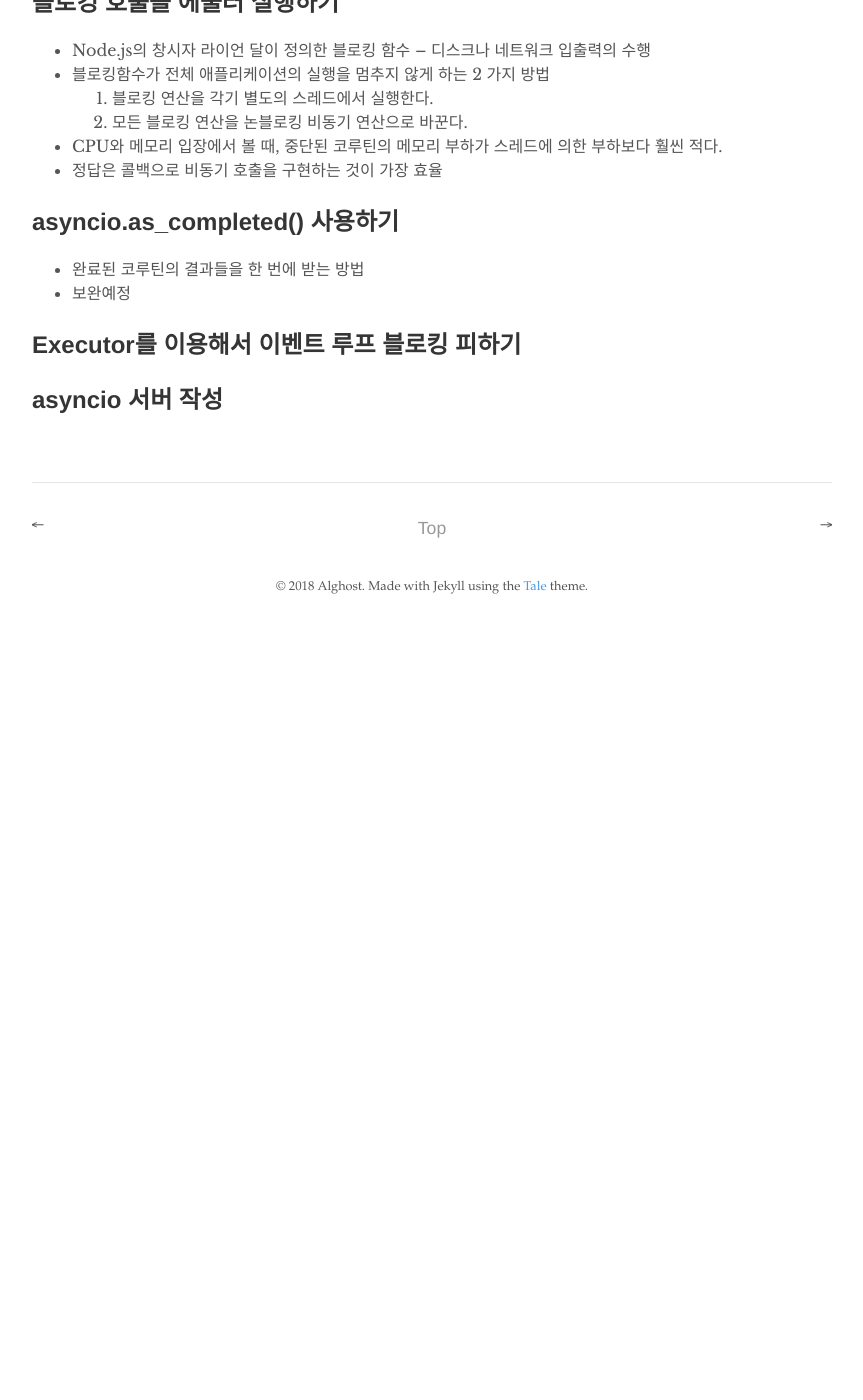
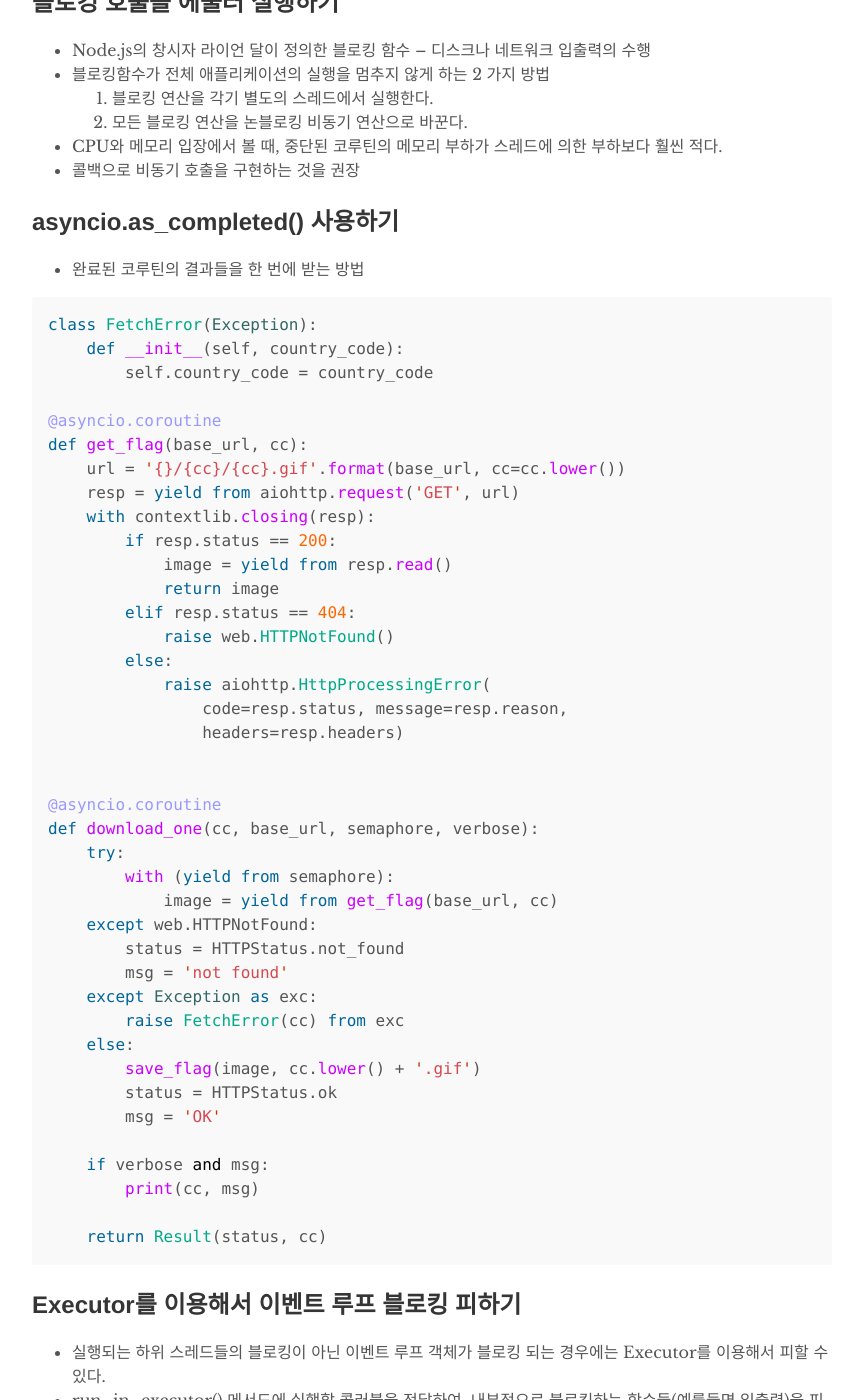
Before and after one commit to hydblab/hydblab.github.io, a Jekyll site: the page built from _posts/2018-11-07-asyncio.md, in a window 1280 px wide and 1400 px high, scrolled down 4442 px. Shown: the whole window, without its empty margins (208-1071 px from the left). Built offline with Jekyll 4.4.1, drawn with Linux system fonts in a browser that asks for light colours; before the commit the page ends 5072 px from its top, so only the background shows below that; some of the changed text lies outside the part shown.

Commit message:
[2018-11-14][asyncio.md] 나머지 부분 보완

```diff
--- a/_posts/2018-11-07-asyncio.md
+++ b/_posts/2018-11-07-asyncio.md
@@ -180,11 +180,138 @@ def get_flag(cc):
     1. 블로킹 연산을 각기 별도의 스레드에서 실행한다.
     2. 모든 블로킹 연산을 논블로킹 비동기 연산으로 바꾼다.
 - CPU와 메모리 입장에서 볼 때, 중단된 코루틴의 메모리 부하가 스레드에 의한 부하보다 훨씬 적다.
-- 정답은 콜백으로 비동기 호출을 구현하는 것이 가장 효율
+- 콜백으로 비동기 호출을 구현하는 것을 권장
 
 ## asyncio.as_completed() 사용하기
 - 완료된 코루틴의 결과들을 한 번에 받는 방법
-- 보완예정
+
+{% highlight python %}
+class FetchError(Exception):
+    def __init__(self, country_code):
+        self.country_code = country_code
+
+@asyncio.coroutine
+def get_flag(base_url, cc):
+    url = '{}/{cc}/{cc}.gif'.format(base_url, cc=cc.lower())
+    resp = yield from aiohttp.request('GET', url)
+    with contextlib.closing(resp):
+        if resp.status == 200:
+            image = yield from resp.read()
+            return image
+        elif resp.status == 404:
+            raise web.HTTPNotFound()
+        else:
+            raise aiohttp.HttpProcessingError(
+                code=resp.status, message=resp.reason,
+                headers=resp.headers)
+
+
+@asyncio.coroutine
+def download_one(cc, base_url, semaphore, verbose):
+    try:
+        with (yield from semaphore):
+            image = yield from get_flag(base_url, cc)
+    except web.HTTPNotFound:
+        status = HTTPStatus.not_found
+        msg = 'not found'
+    except Exception as exc:
+        raise FetchError(cc) from exc
+    else:
+        save_flag(image, cc.lower() + '.gif')
+        status = HTTPStatus.ok
+        msg = 'OK'
+
+    if verbose and msg:
+        print(cc, msg)
+
+    return Result(status, cc)
+{% endhighlight %}
+
 
 ## Executor를 이용해서 이벤트 루프 블로킹 피하기
-## asyncio 서버 작성
+- 실행되는 하위 스레드들의 블로킹이 아닌 이벤트 루프 객체가 블로킹 되는 경우에는 Executor를 이용해서 피할 수 있다.
+- run_in_executor() 메서드에 실행할 콜러블을 전달하여, 내부적으로 블로킹하는 함수들(예를들면 입출력)을 피할 수 있다.
+- run_in_executor() 는 첫 번째 인자로 실행자 객체를 받으며 기본 스레드 풀을 사용할 때 None으로 지정한다.
+
+{% highlight python %}
+@asyncio.coroutine
+def download_one(cc, base_url, semaphore, verbose):
+    try:
+        with (yield from semaphore):
+            image = yield from get_flag(base_url, cc)
+    except web.HTTPNotFound:
+        status = HTTPStatus.not_found
+        msg = 'not found'
+    except Exception as exc:
+        raise FetchError(cc) from exc
+    else:
+        loop=asyncio.get_event_loop()
+        loop.run_in_executor(None,save_flag,image,cc.lower()+'.gif')
+        status=HTTPStatus.ok
+        msg='OK'
+
+    if verbose and msg:
+        print(cc, msg)
+
+    return Result(status, cc)
+{% endhighlight %}
+
+
+## 콜백에서 Future와 코루틴으로
+- 가독성 문제도 있지만, 콜백 지옥은 단계별 예외처리가 어렵다.
+- 하지만 코루틴이라고 해도 대가는 필요하다.
+- 코루틴 문법에 익숙해져야 하고, 코루틴을 명시적으로 스케쥴링하거나, 다른 코루틴 안에서 yield from(await)를 통해 활성화 해야 한다.
+- 그래도 콜백 지옥보다는 낫다.
+
+> 아래는 콜백 지옥
+{% highlight python %}
+api_call1(req1,function(resp1){
+    var req2=step1(resp1);
+
+    api_call2(req2,function(resp2){
+        var req3=step2(resp2);
+
+        api_call3(req3,function(resp3){
+
+            step3(resp3)
+        });
+    });
+});
+{% endhighlight %}
+
+> 파이썬으로 표현한 콜백 사슬
+{% highlight python %}
+def stage1(resp1):
+    req2=step1(resp1)
+    api_call2(req2,stage2)
+
+
+def stage2(resp2):
+    req3=step2(resp1)
+    api_call3(req3,stage3)
+
+def stage3(resp3):
+    step3(resp3)
+
+api_call1(req1,stage1)
+
+{% endhighlight %}
+
+> 코루틴과 yield from 을 사용한 비동기식 처리 방법
+
+{% highlight python %}
+
+asyncio def three_stages(req1):
+    response1= await api_call1(req1)
+
+    request2=step1(request1)
+    response2=await api_call2(request2)
+
+    request3=step2(response2)
+    response3=await api_call3(request3)
+
+    step3(response3)
+
+loop.create_task(three_stages(request1))
+
+{% endhighlight %}
```
